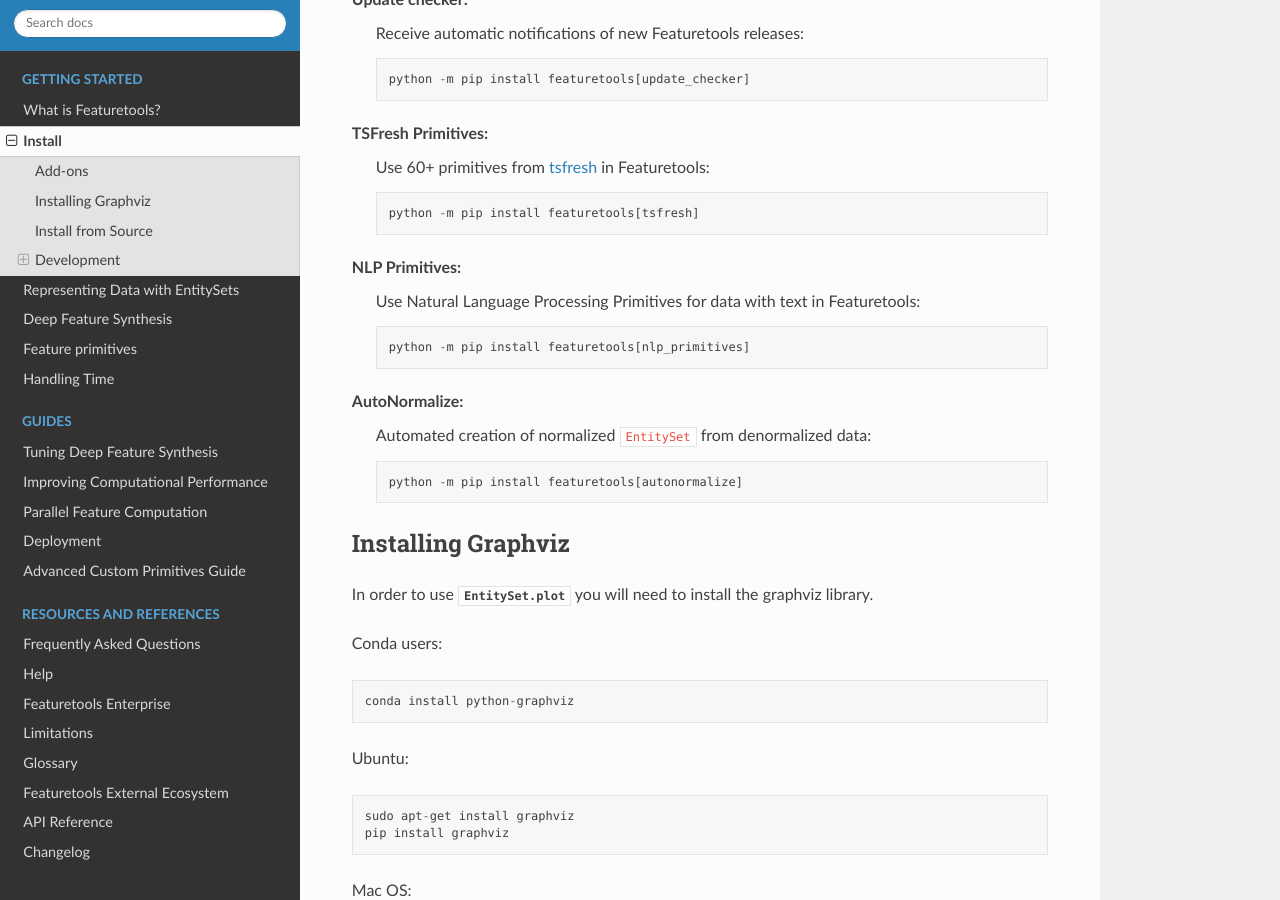
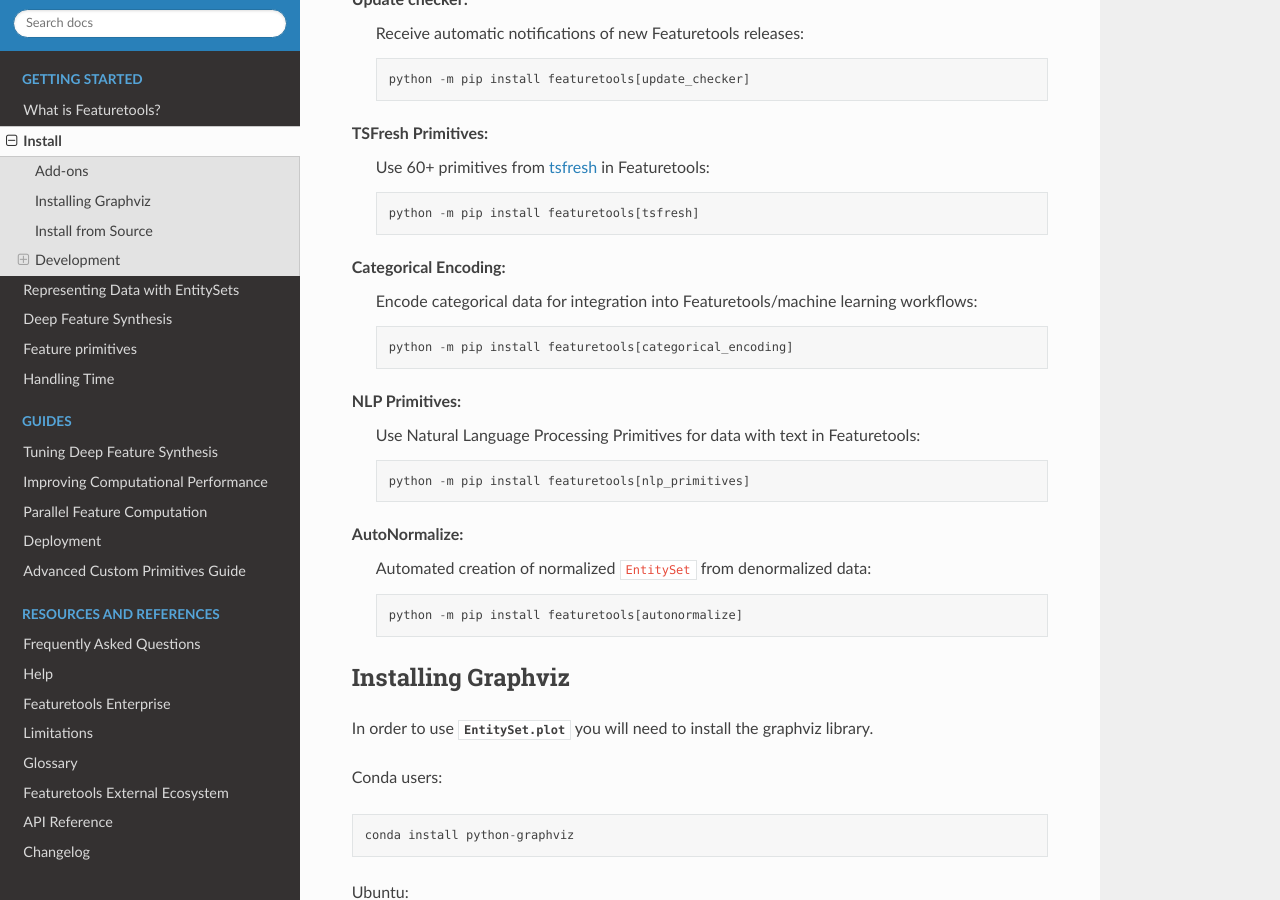
Before and after one commit to alteryx/featuretools, a Sphinx documentation site: the page built from docs/source/getting_started/install.rst, in a window 1280 px wide and 900 px high, scrolled down 594 px. Built offline with Sphinx 7.4.7 and the Read the Docs theme 2.0.0, drawn with Linux system fonts in a browser that asks for light colours; pages that are not in the unit, such as notebooks, are missing from menus.

Commit message:
adding categorical-encoding to setup.py (#700)
* adding categorical-encoding to setup.py

* updated changelog and changed tab

* changed import name

* update docs and version

* fixed version number

```diff
--- a/docs/source/changelog.rst
+++ b/docs/source/changelog.rst
@@ -22,6 +22,7 @@
         * Update variable type inference to better check for string values (:pr:`683`)
     * Changes
         * Moved dask, distributed imports (:pr:`634`)
+        * Added categorical-encoding library (:pr:`700`)
     * Documentation Changes
         * Miscellaneous changes (:pr:`641`, :pr:`658`)
         * Modified doc_string of top_n in encoding (:pr:`648`)
--- a/docs/source/getting_started/install.rst
+++ b/docs/source/getting_started/install.rst
@@ -28,6 +28,11 @@
 
         python -m pip install featuretools[tsfresh]
 
+Categorical Encoding:
+    Encode categorical data for integration into Featuretools/machine learning workflows::
+
+        python -m pip install featuretools[categorical_encoding]
+
 NLP Primitives:
     Use Natural Language Processing Primitives for data with text in Featuretools::
 
@@ -37,7 +42,6 @@
     Automated creation of normalized ``EntitySet`` from denormalized data::
 
         python -m pip install featuretools[autonormalize]
-
 
 .. _graphviz:
 
--- a/setup.py
+++ b/setup.py
@@ -9,6 +9,7 @@
 extras_require = {
   'tsfresh': ['featuretools-tsfresh-primitives >= 0.1.0'],
   'update_checker': ['featuretools-update-checker >= 1.0.0'],
+  'categorical_encoding': ['categorical-encoding >= 0.2.0'],
   'nlp_primitives': ['nlp-primitives >= 0.2.2'],
   'autonormalize': ['autonormalize >= 1.0.0'],
 }
```
Also changed, not shown: other parts of docs/source/changelog.rst (+1 -2 lines), 1 other file.
